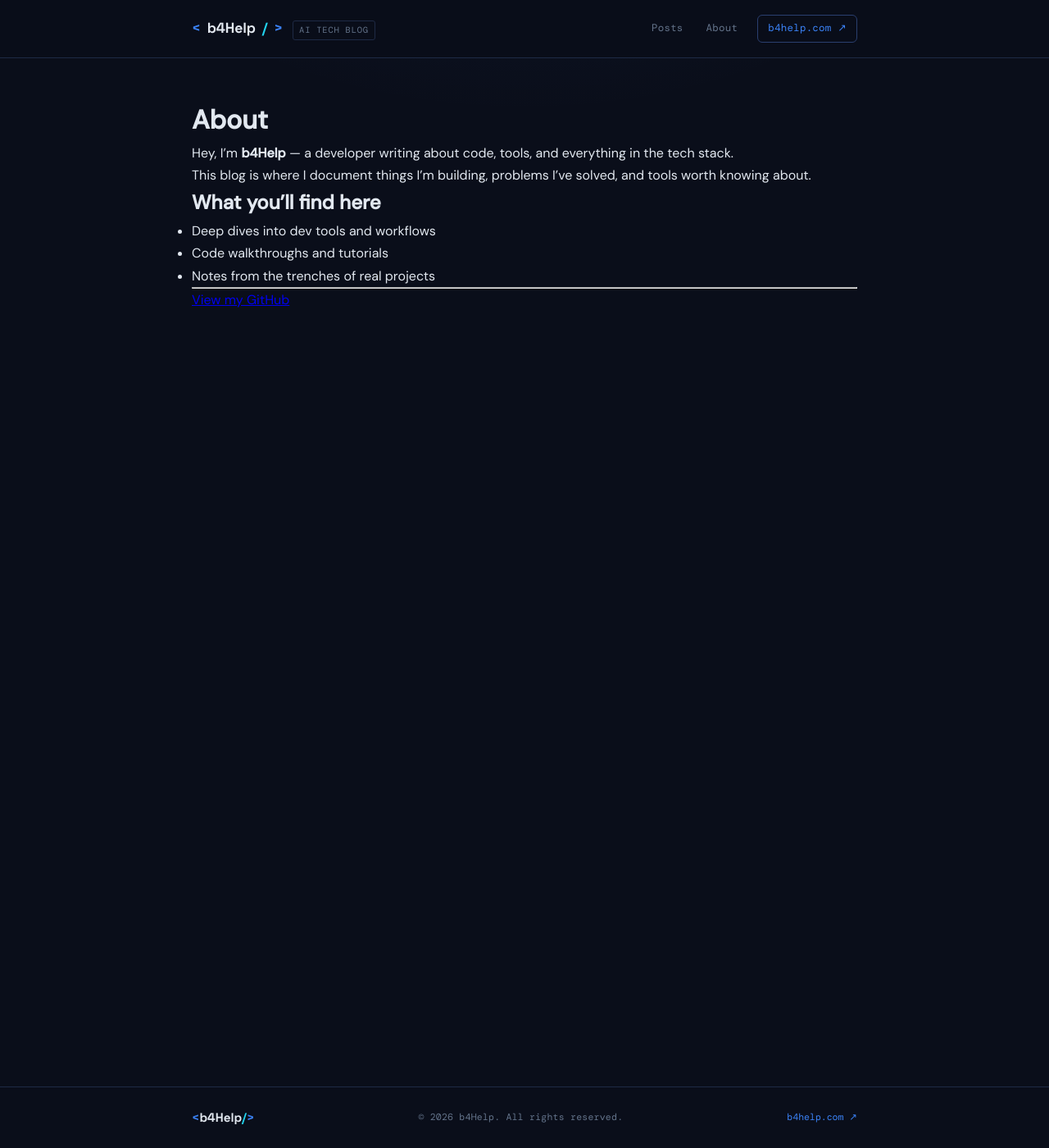
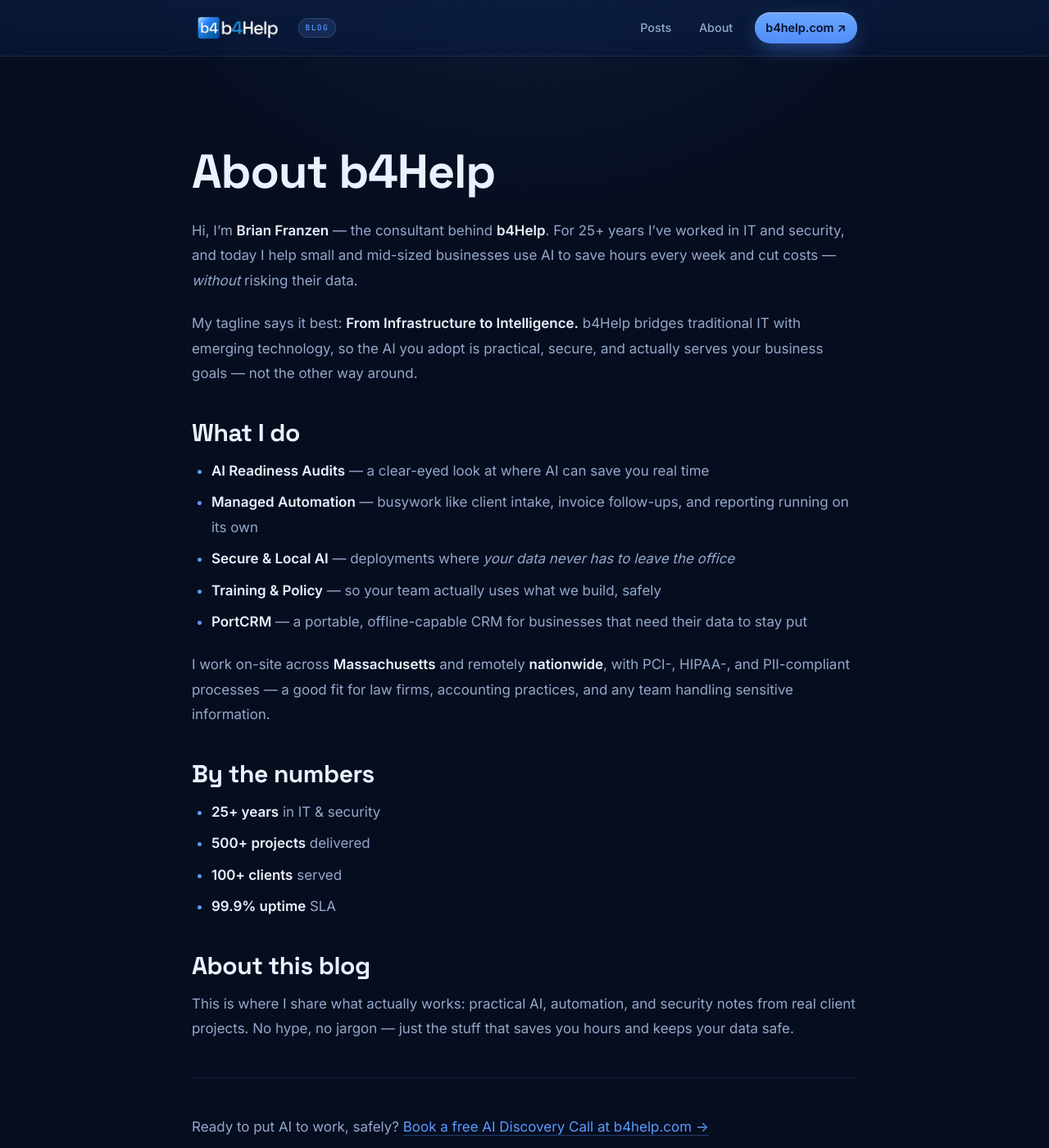
Before and after one commit to b4Help/techblog-b4Help, a Jekyll site: the page built from about.md, in a window 1280 px wide and 1400 px high. Shown: the whole window at 82% size. Built offline with Jekyll 4.4.1, drawn with Linux system fonts in a browser that asks for light colours; some web fonts are replaced; some of the changed text lies outside the part shown.

Commit message:
Reskin blog to match b4help.com brand identity
- Rewrite CSS to design-spec tokens: deep-navy palette, blue+green
  accents, Inter/Space Grotesk/JetBrains Mono, gradient cards, soft
  glows, pill CTAs, blurred sticky header, prefers-reduced-motion
- Swap text wordmark for b4Help logo PNG in header and footer
- Add b4help_icon.png as favicon / apple-touch-icon
- Update index hero with eyebrow + gradient-highlight headline
- Rewrite About page to match b4help.com (Brian Franzen, services,
  compliance, 25+/500+/100+/99.9% stats, From Infrastructure to
  Intelligence)
- Gitignore local theme preview

Co-Authored-By: Claude Opus 4.8 <noreply@anthropic.com>

```diff
--- a/_layouts/default.html
+++ b/_layouts/default.html
@@ -4,9 +4,11 @@
   <meta charset="UTF-8" />
   <meta name="viewport" content="width=device-width, initial-scale=1.0" />
   {% seo %}
+  <link rel="icon" type="image/png" href="{{ '/images/b4help_icon.png' | relative_url }}" />
+  <link rel="apple-touch-icon" href="{{ '/images/b4help_icon.png' | relative_url }}" />
   <link rel="preconnect" href="https://fonts.googleapis.com" />
   <link rel="preconnect" href="https://fonts.gstatic.com" crossorigin />
-  <link href="https://fonts.googleapis.com/css2?family=Space+Grotesk:wght@500;600;700&family=DM+Mono:ital,wght@0,400;0,500;1,400&family=DM+Sans:ital,opsz,wght@0,9..40,300;0,9..40,400;0,9..40,500;1,9..40,300&display=swap" rel="stylesheet" />
+  <link href="https://fonts.googleapis.com/css2?family=Inter:wght@300;400;500;600;700;800;900&family=Space+Grotesk:wght@500;600;700&family=JetBrains+Mono:wght@400;500&display=swap" rel="stylesheet" />
   <link rel="stylesheet" href="{{ '/assets/css/style.css' | relative_url }}" />
 </head>
 <body>
@@ -14,8 +16,8 @@
   <header class="site-header">
     <div class="container">
       <a href="{{ '/' | relative_url }}" class="logo">
-        <span class="logo-bracket">&lt;</span>b4Help<span class="logo-slash">/</span><span class="logo-bracket">&gt;</span>
-        <span class="logo-sub">AI Tech Blog</span>
+        <img src="{{ '/images/b4help_logo_light_trans.png' | relative_url }}" alt="b4Help" class="logo-img" />
+        <span class="logo-sub">Blog</span>
       </a>
       <nav class="site-nav">
         <a href="{{ '/' | relative_url }}" class="nav-link">Posts</a>
@@ -34,8 +36,8 @@
   <footer class="site-footer">
     <div class="container">
       <div class="footer-inner">
-        <span class="footer-logo"><span class="logo-bracket">&lt;</span>b4Help<span class="logo-slash">/</span><span class="logo-bracket">&gt;</span></span>
-        <span class="footer-copy">© {{ site.time | date: '%Y' }} b4Help. All rights reserved.</span>
+        <img src="{{ '/images/b4help_logo_light_trans.png' | relative_url }}" alt="b4Help" class="footer-logo-img" />
+        <span class="footer-copy">© {{ site.time | date: '%Y' }} b4Help · AI Consulting · From Infrastructure to Intelligence.</span>
         <a href="https://b4help.com" class="footer-link" target="_blank" rel="noopener">b4help.com ↗</a>
       </div>
     </div>
--- a/about.md
+++ b/about.md
@@ -4,18 +4,37 @@ title: About
 permalink: /about/
 ---
 
-# About
+<div class="post-body about-body" markdown="1">
 
-Hey, I'm **b4Help** — a developer writing about code, tools, and everything in the tech stack.
+# About b4Help
 
-This blog is where I document things I'm building, problems I've solved, and tools worth knowing about.
+Hi, I'm **Brian Franzen** — the consultant behind **b4Help**. For 25+ years I've worked in IT and security, and today I help small and mid-sized businesses use AI to save hours every week and cut costs — *without* risking their data.
 
-## What you'll find here
+My tagline says it best: **From Infrastructure to Intelligence.** b4Help bridges traditional IT with emerging technology, so the AI you adopt is practical, secure, and actually serves your business goals — not the other way around.
 
-- Deep dives into dev tools and workflows
-- Code walkthroughs and tutorials
-- Notes from the trenches of real projects
+## What I do
+
+- **AI Readiness Audits** — a clear-eyed look at where AI can save you real time
+- **Managed Automation** — busywork like client intake, invoice follow-ups, and reporting running on its own
+- **Secure & Local AI** — deployments where *your data never has to leave the office*
+- **Training & Policy** — so your team actually uses what we build, safely
+- **PortCRM** — a portable, offline-capable CRM for businesses that need their data to stay put
+
+I work on-site across **Massachusetts** and remotely **nationwide**, with PCI-, HIPAA-, and PII-compliant processes — a good fit for law firms, accounting practices, and any team handling sensitive information.
+
+## By the numbers
+
+- **25+ years** in IT & security
+- **500+ projects** delivered
+- **100+ clients** served
+- **99.9% uptime** SLA
+
+## About this blog
+
+This is where I share what actually works: practical AI, automation, and security notes from real client projects. No hype, no jargon — just the stuff that saves you hours and keeps your data safe.
 
 ---
 
-[View my GitHub](https://github.com/b4Help)
+Ready to put AI to work, safely? [Book a free AI Discovery Call at b4help.com →](https://b4help.com)
+
+</div>
--- a/assets/css/style.css
+++ b/assets/css/style.css
@@ -1,25 +1,69 @@
-/* ─── Variables ─────────────────────────────────────────────── */
+/* ════════════════════════════════════════════════════════════════
+   b4Help Tech Blog — themed to match b4help.com
+   Design tokens & components from the b4Help Design Specification.
+   ════════════════════════════════════════════════════════════════ */
+
+/* ─── Design Tokens ──────────────────────────────────────────── */
 :root {
-  --bg:         #0a0e1a;
-  --bg-card:    #0f1525;
-  --bg-hover:   #141b30;
-  --border:     #1e2a45;
-  --border-lit: #2a3f6f;
-  --blue:       #3b82f6;
-  --blue-dim:   #1d4ed8;
-  --blue-glow:  rgba(59, 130, 246, 0.15);
-  --cyan:       #22d3ee;
-  --text:       #e2e8f0;
-  --text-muted: #64748b;
-  --text-dim:   #94a3b8;
-  --mono:       'DM Mono', monospace;
-  --sans:       'DM Sans', sans-serif;
-  --display:    'Space Grotesk', 'Inter', sans-serif;
-  --radius:     6px;
-  --transition: 200ms ease;
+  /* Backgrounds (darkest → lighter) */
+  --bg:#060d1f;
+  --bg-2:#0a1530;
+  --navy:#0c1d3d;
+
+  /* Surfaces (cards / panels, dark → light) */
+  --surface:#0f1f3d;
+  --surface-2:#15264a;
+  --surface-3:#1b3057;
+
+  /* Text */
+  --text:#eaf1ff;
+  --muted:#94a8ca;
+  --muted-2:#6f86ab;
+
+  /* Accents — blue (primary) */
+  --accent:#5b9bff;
+  --accent-2:#4f8df9;
+  --accent-soft:rgba(91,155,255,.14);
+
+  /* Accents — green (success / results) */
+  --green:#34d399;
+  --green-2:#10b981;
+  --green-soft:rgba(52,211,153,.13);
+
+  /* Additional accents */
+  --teal:#2dd4bf;
+  --amber:#fbbf24;
+  --red:#f87171;
+
+  /* Borders (hairlines on dark) */
+  --border:rgba(124,158,214,.14);
+  --border-2:rgba(124,158,214,.26);
+
+  /* Geometry & motion */
+  --r:18px;
+  --maxw:860px;            /* readable blog measure (spec allows 640–760 for text) */
+  --ease:cubic-bezier(.22,.61,.36,1);
+
+  /* Signature gradients */
+  --grad-blue-text:linear-gradient(110deg,#ffffff 6%,#bcd4ff 46%,#5b9bff 104%);
+  --grad-green-text:linear-gradient(110deg,#fff 10%,#a7f3d0 60%,#34d399 105%);
+  --grad-duo:linear-gradient(150deg,#4f8df9,#34d399);
+  --grad-card:linear-gradient(180deg,#143055,#0c1d3d);
+  --grad-band:linear-gradient(180deg,#0c1b38,#0a1428);
+  --grad-btn-blue:linear-gradient(180deg,#6ba6ff,#4f8df9);
+  --grad-btn-green:linear-gradient(180deg,#3ee0a0,#10b981);
+
+  /* Shadows */
+  --sh-card:0 28px 60px -30px rgba(0,0,0,.8);
+  --sh-btn-blue:0 8px 28px -8px rgba(79,141,249,.7), inset 0 1px 0 rgba(255,255,255,.35);
+
+  /* Typography */
+  --mono:'JetBrains Mono', monospace;
+  --sans:'Inter', -apple-system, BlinkMacSystemFont, 'Segoe UI', sans-serif;
+  --display:'Space Grotesk', 'Inter', sans-serif;
 }
 
-/* ─── Reset ─────────────────────────────────────────────────── */
+/* ─── Reset ──────────────────────────────────────────────────── */
 *, *::before, *::after { box-sizing: border-box; margin: 0; padding: 0; }
 
 html { scroll-behavior: smooth; }
@@ -29,237 +73,269 @@ body {
   color: var(--text);
   font-family: var(--sans);
   font-size: 16px;
-  line-height: 1.7;
+  line-height: 1.6;
   min-height: 100vh;
   display: flex;
   flex-direction: column;
+  -webkit-font-smoothing: antialiased;
   background-image:
-    radial-gradient(ellipse 80% 50% at 50% -20%, rgba(59,130,246,0.08) 0%, transparent 60%);
+    radial-gradient(ellipse 70% 45% at 50% -10%, rgba(79,141,249,0.12) 0%, transparent 60%);
 }
 
-/* ─── Container ─────────────────────────────────────────────── */
-.container {
-  max-width: 860px;
-  margin: 0 auto;
-  padding: 0 1.5rem;
+a { color: inherit; }
+
+/* Gradient-text helper */
+.grad-text {
+  background: var(--grad-blue-text);
+  -webkit-background-clip: text; background-clip: text;
+  color: transparent;
+}
+.grad-text.green {
+  background: var(--grad-green-text);
+  -webkit-background-clip: text; background-clip: text;
 }
 
-/* ─── Header ─────────────────────────────────────────────────── */
+/* ─── Container ──────────────────────────────────────────────── */
+.container {
+  max-width: var(--maxw);
+  margin: 0 auto;
+  padding: 0 24px;
+}
+
+/* ─── Header (sticky, blurred) ───────────────────────────────── */
 .site-header {
-  border-bottom: 1px solid var(--border);
-  padding: 1.1rem 0;
   position: sticky;
   top: 0;
-  background: rgba(10, 14, 26, 0.92);
-  backdrop-filter: blur(12px);
-  -webkit-backdrop-filter: blur(12px);
-  z-index: 100;
+  z-index: 50;
+  background: linear-gradient(180deg, rgba(13,30,63,.7), rgba(13,30,63,.45));
+  backdrop-filter: blur(16px) saturate(140%);
+  -webkit-backdrop-filter: blur(16px) saturate(140%);
+  border-bottom: 1px solid var(--border);
 }
 
 .site-header .container {
   display: flex;
   align-items: center;
   justify-content: space-between;
+  height: 68px;
 }
 
 .logo {
-  font-family: var(--display);
-  font-weight: 700;
-  font-size: 1.1rem;
-  color: var(--text);
   text-decoration: none;
-  display: flex;
-  align-items: baseline;
-  gap: 0.5rem;
-  letter-spacing: -0.01em;
+  display: inline-flex;
+  align-items: center;
+  gap: 0.6rem;
 }
 
-.logo-bracket { color: var(--blue); }
-.logo-slash   { color: var(--cyan); }
+.logo-img {
+  height: 30px;
+  width: auto;
+  display: block;
+}
 
 .logo-sub {
   font-family: var(--mono);
-  font-size: 0.65rem;
-  color: var(--text-muted);
-  font-weight: 400;
-  letter-spacing: 0.08em;
+  font-size: 0.6rem;
+  color: var(--accent);
+  font-weight: 500;
+  letter-spacing: 0.14em;
   text-transform: uppercase;
-  padding: 2px 7px;
-  border: 1px solid var(--border);
-  border-radius: 3px;
-  margin-left: 4px;
+  padding: 3px 8px;
+  border: 1px solid var(--border-2);
+  background: var(--accent-soft);
+  border-radius: 100px;
 }
 
 .site-nav {
   display: flex;
   align-items: center;
-  gap: 0.25rem;
+  gap: 0.4rem;
 }
 
 .nav-link {
-  font-family: var(--mono);
-  font-size: 0.78rem;
-  color: var(--text-muted);
+  font-family: var(--sans);
+  font-size: 0.9rem;
+  font-weight: 500;
+  color: var(--muted);
   text-decoration: none;
-  padding: 0.35rem 0.75rem;
-  border-radius: var(--radius);
-  transition: color var(--transition), background var(--transition);
-  letter-spacing: 0.02em;
+  padding: 0.45rem 0.85rem;
+  border-radius: 100px;
+  transition: color var(--ease) .2s, background var(--ease) .2s;
 }
 
 .nav-link:hover {
   color: var(--text);
-  background: var(--bg-hover);
+  background: rgba(255,255,255,.05);
 }
 
 .nav-cta {
-  color: var(--blue);
-  border: 1px solid var(--border-lit);
-  margin-left: 0.5rem;
+  color: #04122e;
+  background: var(--grad-btn-blue);
+  box-shadow: var(--sh-btn-blue);
+  font-weight: 600;
+  margin-left: 0.4rem;
 }
 
 .nav-cta:hover {
-  background: var(--blue-glow);
-  border-color: var(--blue);
-  color: var(--blue);
+  color: #04122e;
+  background: var(--grad-btn-blue);
+  transform: translateY(-2px);
+  filter: brightness(1.05);
 }
 
 /* ─── Main ───────────────────────────────────────────────────── */
 .site-main {
   flex: 1;
-  padding: 3rem 0 5rem;
+  padding: 4rem 0 6rem;
+}
+
+/* ─── Eyebrow ────────────────────────────────────────────────── */
+.eyebrow {
+  font-family: var(--mono);
+  font-size: 12.5px;
+  font-weight: 500;
+  letter-spacing: .14em;
+  text-transform: uppercase;
+  color: var(--accent);
+  display: inline-block;
 }
 
 /* ─── Post List (index) ──────────────────────────────────────── */
 .post-list-header {
-  margin-bottom: 2.5rem;
+  margin-bottom: 3rem;
+  max-width: 680px;
 }
+
+.post-list-header .eyebrow { margin-bottom: 0.9rem; }
 
 .post-list-header h1 {
   font-family: var(--display);
-  font-size: 2rem;
+  font-size: clamp(34px, 5vw, 58px);
   font-weight: 700;
-  letter-spacing: -0.03em;
+  letter-spacing: -0.02em;
+  line-height: 1.06;
   color: var(--text);
 }
 
-.post-list-header h1 span {
-  color: var(--blue);
-}
-
 .post-list-tagline {
-  font-family: var(--mono);
-  font-size: 0.8rem;
-  color: var(--text-muted);
-  margin-top: 0.4rem;
-  letter-spacing: 0.04em;
+  font-size: clamp(17px, 2vw, 20px);
+  color: var(--muted);
+  margin-top: 1rem;
+  line-height: 1.55;
 }
 
 .post-list {
   list-style: none;
   display: flex;
   flex-direction: column;
-  gap: 1rem;
+  gap: 1.1rem;
 }
 
 .post-card {
-  background: var(--bg-card);
+  background: var(--grad-card);
   border: 1px solid var(--border);
-  border-radius: var(--radius);
-  padding: 1.5rem 1.75rem;
+  border-radius: var(--r);
+  padding: 1.75rem 2rem;
   text-decoration: none;
   display: block;
-  transition: border-color var(--transition), background var(--transition), transform var(--transition);
+  box-shadow: var(--sh-card);
+  transition: transform .25s var(--ease), border-color .25s var(--ease), box-shadow .25s var(--ease);
   position: relative;
   overflow: hidden;
 }
 
-.post-card::before {
-  content: '';
-  position: absolute;
-  left: 0; top: 0; bottom: 0;
-  width: 3px;
-  background: var(--blue);
-  transform: scaleY(0);
-  transform-origin: bottom;
-  transition: transform var(--transition);
-}
-
 .post-card:hover {
-  border-color: var(--border-lit);
-  background: var(--bg-hover);
-  transform: translateX(4px);
-}
-
-.post-card:hover::before {
-  transform: scaleY(1);
+  transform: translateY(-4px);
+  border-color: var(--border-2);
 }
 
 .post-card-meta {
   display: flex;
   align-items: center;
   gap: 0.75rem;
-  margin-bottom: 0.5rem;
+  margin-bottom: 0.6rem;
+  flex-wrap: wrap;
 }
 
 .post-date {
   font-family: var(--mono);
   font-size: 0.72rem;
-  color: var(--text-muted);
+  color: var(--muted-2);
   letter-spacing: 0.04em;
 }
 
 .post-tags {
   display: flex;
-  gap: 0.35rem;
+  gap: 0.4rem;
   flex-wrap: wrap;
 }
 
 .post-tag {
   font-family: var(--mono);
-  font-size: 0.65rem;
-  color: var(--cyan);
-  background: rgba(34, 211, 238, 0.07);
-  border: 1px solid rgba(34, 211, 238, 0.2);
-  border-radius: 3px;
-  padding: 1px 6px;
+  font-size: 0.66rem;
+  color: var(--green);
+  background: var(--green-soft);
+  border: 1px solid rgba(52,211,153,.22);
+  border-radius: 100px;
+  padding: 2px 9px;
   letter-spacing: 0.04em;
 }
 
 .post-card-title {
   font-family: var(--display);
-  font-size: 1.15rem;
+  font-size: 1.3rem;
   font-weight: 700;
   color: var(--text);
   letter-spacing: -0.02em;
-  margin-bottom: 0.4rem;
-  line-height: 1.3;
+  margin-bottom: 0.5rem;
+  line-height: 1.25;
 }
 
 .post-card-excerpt {
-  font-size: 0.88rem;
-  color: var(--text-dim);
+  font-size: 0.95rem;
+  color: var(--muted);
   line-height: 1.6;
+  max-width: 60ch;
 }
 
 .post-card-arrow {
   position: absolute;
-  right: 1.5rem;
-  top: 50%;
-  transform: translateY(-50%);
-  color: var(--text-muted);
+  right: 1.75rem;
+  top: 2rem;
+  color: var(--accent);
   font-size: 1.1rem;
-  transition: color var(--transition), right var(--transition);
+  transition: transform var(--ease) .2s;
 }
 
 .post-card:hover .post-card-arrow {
-  color: var(--blue);
-  right: 1.25rem;
+  transform: translateX(4px);
 }
 
 /* ─── Single Post ────────────────────────────────────────────── */
+.back-link {
+  font-family: var(--mono);
+  font-size: 0.78rem;
+  color: var(--muted);
+  text-decoration: none;
+  display: inline-flex;
+  align-items: center;
+  gap: 0.4rem;
+  padding: 0.4rem 0.9rem;
+  border: 1px solid var(--border-2);
+  background: rgba(255,255,255,.04);
+  border-radius: 100px;
+  transition: all var(--ease) .2s;
+  margin-bottom: 2rem;
+}
+
+.back-link:hover {
+  color: var(--text);
+  background: rgba(255,255,255,.08);
+  transform: translateY(-2px);
+}
+
 .post-header {
-  margin-bottom: 2.5rem;
+  margin-bottom: 2.75rem;
   padding-bottom: 2rem;
   border-bottom: 1px solid var(--border);
 }
@@ -268,45 +344,24 @@ body {
   display: flex;
   align-items: center;
   gap: 0.75rem;
-  margin-bottom: 1rem;
-}
-
-.back-link {
-  font-family: var(--mono);
-  font-size: 0.75rem;
-  color: var(--text-muted);
-  text-decoration: none;
-  display: inline-flex;
-  align-items: center;
-  gap: 0.3rem;
-  padding: 0.25rem 0.6rem;
-  border: 1px solid var(--border);
-  border-radius: var(--radius);
-  transition: all var(--transition);
-  margin-bottom: 1.5rem;
-}
-
-.back-link:hover {
-  color: var(--blue);
-  border-color: var(--blue);
-  background: var(--blue-glow);
+  margin-bottom: 1.1rem;
+  flex-wrap: wrap;
 }
 
 .post-title {
   font-family: var(--display);
-  font-size: clamp(1.6rem, 4vw, 2.4rem);
+  font-size: clamp(30px, 4.6vw, 52px);
   font-weight: 700;
-  letter-spacing: -0.03em;
-  line-height: 1.15;
+  letter-spacing: -0.02em;
+  line-height: 1.08;
   color: var(--text);
-  margin-bottom: 1rem;
 }
 
 /* ─── Post Body Prose ────────────────────────────────────────── */
 .post-body {
-  font-size: 1rem;
-  line-height: 1.85;
-  color: var(--text-dim);
+  font-size: 1.06rem;
+  line-height: 1.8;
+  color: var(--muted);
 }
 
 .post-body h1,
@@ -315,109 +370,120 @@ body {
 .post-body h4 {
   font-family: var(--display);
   color: var(--text);
-  letter-spacing: -0.02em;
-  margin: 2.5rem 0 0.75rem;
-  line-height: 1.2;
+  letter-spacing: -0.015em;
+  margin: 2.75rem 0 0.9rem;
+  line-height: 1.12;
 }
 
-.post-body h1 { font-size: 1.8rem; font-weight: 700; }
-.post-body h2 { font-size: 1.35rem; font-weight: 700; }
-.post-body h3 { font-size: 1.1rem; font-weight: 600; }
+.post-body h1 { font-size: clamp(26px, 3.4vw, 40px); font-weight: 700; }
+.post-body h2 { font-size: clamp(22px, 2.6vw, 30px); font-weight: 700; }
+.post-body h3 { font-size: 1.2rem; font-weight: 600; }
 
-.post-body p { margin-bottom: 1.25rem; }
+.post-body p { margin-bottom: 1.35rem; }
 
 .post-body a {
-  color: var(--blue);
+  color: var(--accent);
   text-decoration: none;
-  border-bottom: 1px solid rgba(59,130,246,0.3);
-  transition: border-color var(--transition), color var(--transition);
+  border-bottom: 1px solid rgba(91,155,255,.35);
+  transition: border-color var(--ease) .2s, color var(--ease) .2s;
 }
 
 .post-body a:hover {
-  color: var(--cyan);
-  border-color: var(--cyan);
+  color: var(--green);
+  border-color: var(--green);
 }
 
 .post-body strong { color: var(--text); font-weight: 600; }
-.post-body em     { color: var(--text-dim); font-style: italic; }
+.post-body em     { color: var(--muted); font-style: italic; }
 
 .post-body ul,
 .post-body ol {
   padding-left: 1.5rem;
-  margin-bottom: 1.25rem;
+  margin-bottom: 1.35rem;
 }
 
-.post-body li {
-  margin-bottom: 0.4rem;
-}
-
-.post-body li::marker { color: var(--blue); }
+.post-body li { margin-bottom: 0.5rem; }
+.post-body li::marker { color: var(--accent); }
 
 .post-body blockquote {
-  border-left: 3px solid var(--blue);
-  margin: 1.5rem 0;
-  padding: 0.75rem 1.25rem;
-  background: var(--bg-card);
-  border-radius: 0 var(--radius) var(--radius) 0;
-  color: var(--text-dim);
+  border-left: 3px solid;
+  border-image: var(--grad-duo) 1;
+  margin: 1.75rem 0;
+  padding: 0.9rem 1.4rem;
+  background: var(--surface);
+  border-radius: 0 var(--r) var(--r) 0;
+  color: var(--text);
   font-style: italic;
 }
 
 .post-body pre {
-  background: var(--bg-card);
-  border: 1px solid var(--border);
-  border-radius: var(--radius);
-  padding: 1.25rem 1.5rem;
+  background: var(--surface);
+  border: 1px solid var(--border-2);
+  border-radius: 14px;
+  padding: 1.35rem 1.6rem;
   overflow-x: auto;
-  margin: 1.5rem 0;
+  margin: 1.75rem 0;
   font-family: var(--mono);
   font-size: 0.85rem;
   line-height: 1.7;
+  box-shadow: var(--sh-card);
 }
 
 .post-body code {
   font-family: var(--mono);
   font-size: 0.85em;
-  color: var(--cyan);
-  background: rgba(34, 211, 238, 0.07);
-  border: 1px solid rgba(34, 211, 238, 0.15);
-  border-radius: 3px;
-  padding: 1px 5px;
+  color: var(--green);
+  background: var(--green-soft);
+  border: 1px solid rgba(52,211,153,.2);
+  border-radius: 6px;
+  padding: 1px 6px;
 }
 
 .post-body pre code {
   background: none;
   border: none;
   padding: 0;
-  color: var(--text-dim);
+  color: var(--text);
 }
 
 .post-body hr {
   border: none;
   border-top: 1px solid var(--border);
-  margin: 2.5rem 0;
+  margin: 2.75rem 0;
 }
 
 .post-body img {
   max-width: 100%;
-  border-radius: var(--radius);
+  border-radius: var(--r);
   border: 1px solid var(--border);
-  margin: 1.5rem 0;
+  margin: 1.75rem 0;
+  box-shadow: var(--sh-card);
 }
 
 /* ─── About page ─────────────────────────────────────────────── */
+.about-body { font-size: 1.06rem; line-height: 1.8; color: var(--muted); }
 .about-body h1 {
   font-family: var(--display);
-  font-size: 2rem;
+  font-size: clamp(34px, 5vw, 58px);
   font-weight: 700;
-  letter-spacing: -0.03em;
+  letter-spacing: -0.02em;
   margin-bottom: 1.5rem;
+  color: var(--text);
+}
+.about-body h2 {
+  font-family: var(--display);
+  font-size: clamp(22px, 2.6vw, 30px);
+  font-weight: 700;
+  letter-spacing: -0.015em;
+  margin: 2.5rem 0 0.9rem;
+  color: var(--text);
 }
 
 /* ─── Footer ─────────────────────────────────────────────────── */
 .site-footer {
+  background: var(--grad-band);
   border-top: 1px solid var(--border);
-  padding: 1.5rem 0;
+  padding: 2.5rem 0;
 }
 
 .footer-inner {
@@ -428,32 +494,40 @@ body {
   flex-wrap: wrap;
 }
 
-.footer-logo {
-  font-family: var(--display);
-  font-weight: 700;
-  font-size: 0.95rem;
+.footer-logo-img {
+  height: 26px;
+  width: auto;
+  display: block;
+  opacity: 0.9;
 }
 
 .footer-copy {
   font-family: var(--mono);
   font-size: 0.72rem;
-  color: var(--text-muted);
+  color: var(--muted-2);
   letter-spacing: 0.02em;
 }
 
 .footer-link {
-  font-family: var(--mono);
-  font-size: 0.72rem;
-  color: var(--blue);
+  font-family: var(--sans);
+  font-size: 0.85rem;
+  font-weight: 500;
+  color: var(--accent);
   text-decoration: none;
-  transition: color var(--transition);
+  transition: color var(--ease) .2s;
 }
 
-.footer-link:hover { color: var(--cyan); }
+.footer-link:hover { color: var(--green); }
 
 /* ─── Responsive ─────────────────────────────────────────────── */
 @media (max-width: 600px) {
-  .site-nav .nav-cta { display: none; }
-  .post-card-arrow   { display: none; }
-  .footer-inner      { flex-direction: column; align-items: flex-start; gap: 0.5rem; }
+  .container { padding: 0 18px; }
+  .site-nav .nav-link:not(.nav-cta) { display: none; }
+  .post-card-arrow { display: none; }
+  .footer-inner { flex-direction: column; align-items: flex-start; gap: 0.75rem; }
 }
+
+/* ─── Reduced motion ─────────────────────────────────────────── */
+@media (prefers-reduced-motion: reduce) {
+  * { animation: none !important; transition: none !important; }
+}
```
Also changed, not shown: index.md (+3 -2 lines), images/b4help_icon.png (added), images/b4help_logo_light_trans.png (added), 1 other file.
